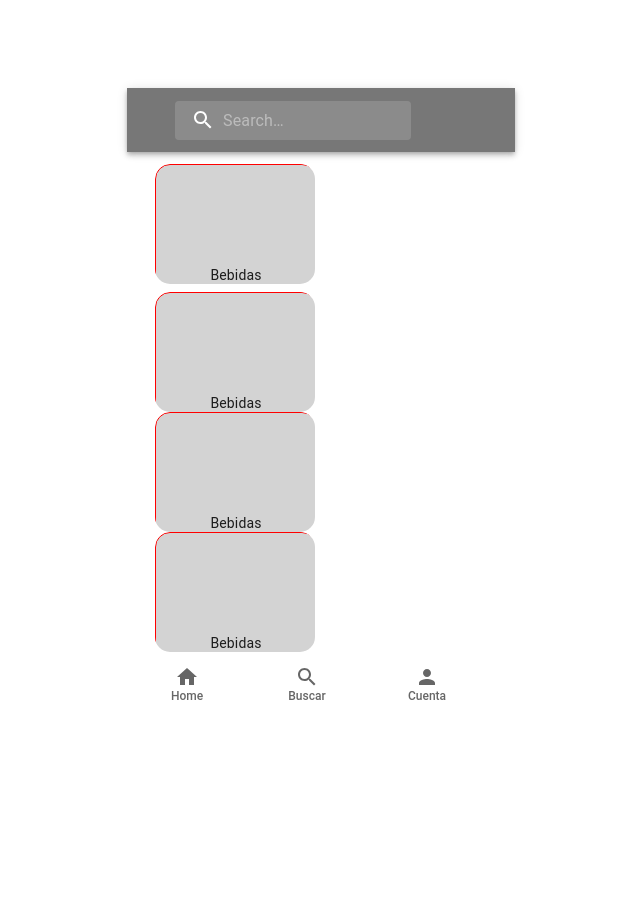
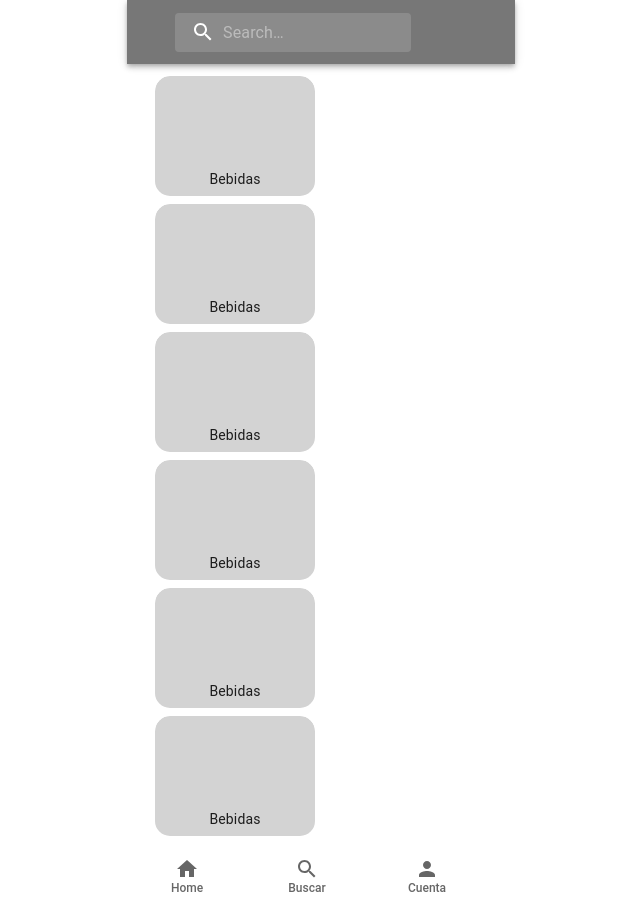
Before and after one commit to No-Country/C9-24T-JavaReact, a React (Vite) app in the folder client/: page /category in a window 1280 px wide. Shown: the whole page, without its empty margins (319-959 px from the left). Before the commit the page ends 800 px from the top, so only its background shows below. Built offline with nearby package versions, Linux system fonts and the light colour scheme.

Commit message:
feat:spacio a typografy en categorias

```diff
--- a/client/src/component/Common/CategoryCard/index.jsx
+++ b/client/src/component/Common/CategoryCard/index.jsx
@@ -21,11 +21,9 @@ export default function CategoryCard() {
         sx={{
           width: "160px",
           height: "120px",
-          border: "1px solid red",
           borderRadius: "15px",
           padding: 0,
           marging: 0,
-          backgroundColor: "green",
           display: "flex",
           alignItems: "flex-end",
           justifyContent: "center",
@@ -33,7 +31,9 @@ export default function CategoryCard() {
           boxShadow: "unset",
         }}
       >
-        <Typography variant="body2">Bebidas</Typography>
+        <Typography variant="body2" sx={{ marginBottom: "0.5em" }}>
+          Bebidas
+        </Typography>
       </CardContent>
     </Card>
   );
--- a/client/src/component/pages/CategoryView/index.jsx
+++ b/client/src/component/pages/CategoryView/index.jsx
@@ -42,8 +42,8 @@ export default function CategoryView() {
               borderRadius: "15px",
               // background: "blue",
               margin: 0,
+              marginBottom: "0.5em",
               padding: 0,
-              width: "160px",
               boxShadow: "none",
               width: "160px",
               height: "120px",
@@ -59,6 +59,7 @@ export default function CategoryView() {
               borderRadius: "15px",
               // background: "blue",
               margin: 0,
+              marginBottom: "0.5em",
               pading: 0,
               boxShadow: "none",
               width: "160px",
@@ -75,6 +76,41 @@ export default function CategoryView() {
               borderRadius: "15px",
               // background: "blue",
               margin: 0,
+              marginBottom: "0.5em",
+              pading: 0,
+              boxShadow: "none",
+              width: "160px",
+              height: "120px",
+            }}
+            item
+            xs={6}
+            md={8}
+          >
+            <CategoryCard />
+          </Grid>
+          <Grid
+            sx={{
+              borderRadius: "15px",
+              // background: "blue",
+              margin: 0,
+              marginBottom: "0.5em",
+              pading: 0,
+              boxShadow: "none",
+              width: "160px",
+              height: "120px",
+            }}
+            item
+            xs={6}
+            md={8}
+          >
+            <CategoryCard />
+          </Grid>
+          <Grid
+            sx={{
+              borderRadius: "15px",
+              // background: "blue",
+              margin: 0,
+              marginBottom: "0.5em",
               pading: 0,
               boxShadow: "none",
               width: "160px",
```
